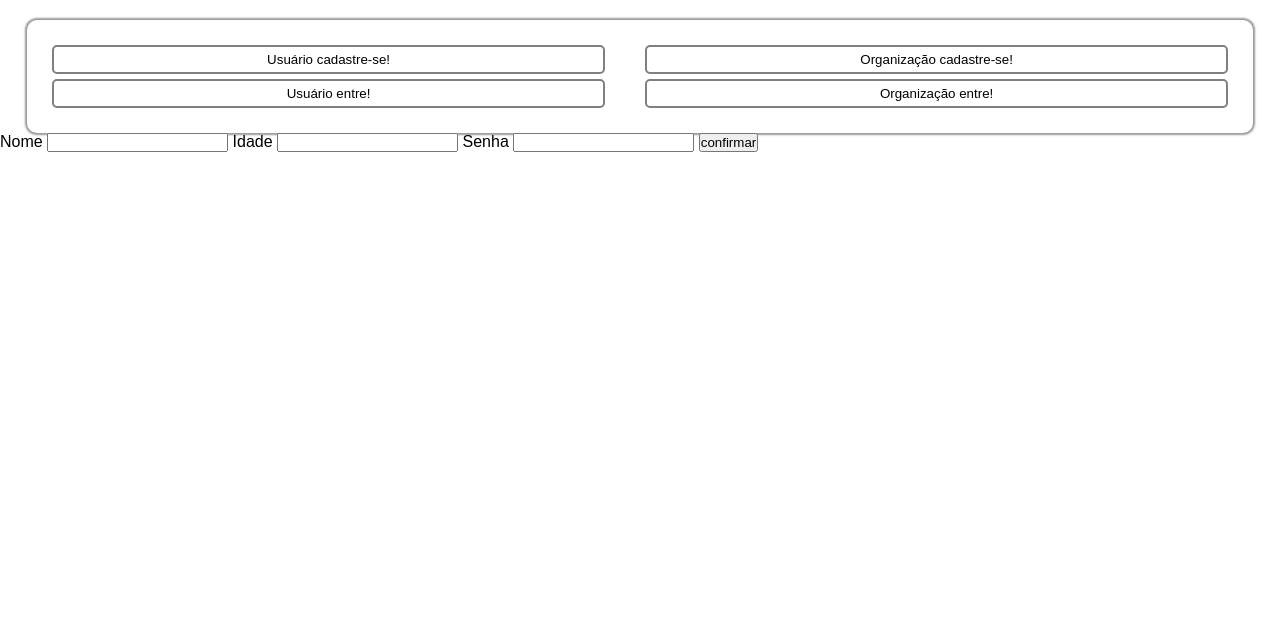
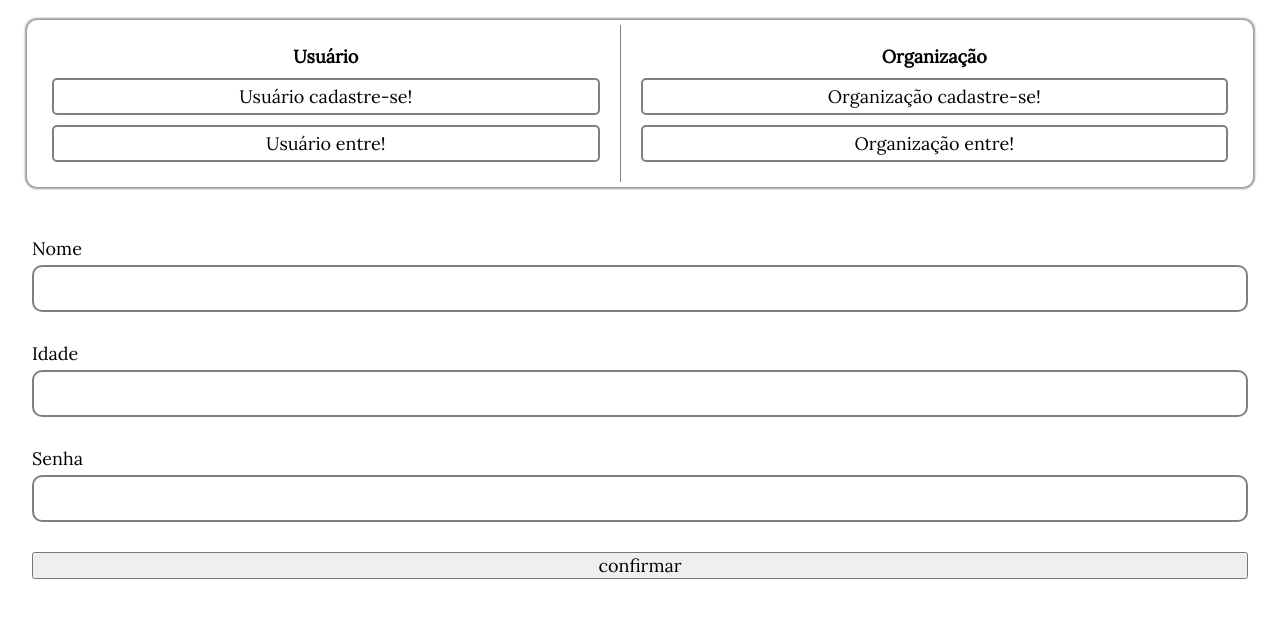
Before and after one commit to JuanSG-senai/integracao-competencias, a website with bundled scripts: page index.html in a window 1280 px wide. Both pictures are taken after a click on the button "Usuário cadastre-se!". Built offline with nearby package versions, Linux system fonts and the light colour scheme.

Commit message:
Estilizando área de cadastro e logine estilizando formulário

```diff
--- a/assets/css/main.css
+++ b/assets/css/main.css
@@ -1,7 +1,10 @@
+@import url('https://fonts.googleapis.com/css2?family=Lora&display=swap');
+
 * {
     margin: 0;
     padding: 0;
-    font-family: sans-serif;
+    font-size: large;
+    font-family: 'Lora', serif;
 }
 
 /* DEFININDO ÁREAS DE CADASTRO E LOGIN */
@@ -10,6 +13,7 @@
     display: none;
     justify-content: center;
     margin-top: 20px;
+    margin-bottom: 50px;
 }
 
 .sigInLogIn {
@@ -18,7 +22,6 @@
     grid-template-columns: auto auto;
     padding: 5px;
     background-color: white;
-    /* border: gray solid 2px; */
     border-radius: 10px;
     box-shadow: 0px 0px 2px 2px rgba(0,0,0,0.40);
 }
@@ -26,8 +29,13 @@
 .sigInLogInArea {
     display: flex;
     flex-direction: column;
+    text-align: center;
     padding: 20px;
-    gap: 5px;
+    gap: 10px;
+}
+
+.sigInLogInArea:last-child {
+    border-left: 1px gray solid;
 }
 
 .sigInLogInButton {
@@ -35,5 +43,32 @@
     border-radius: 5px;
     background-color: transparent;
     padding: 5px;
-    /* box-shadow: 0px 0px 2px 1px rgba(0,0,0,0.75); */
+    cursor: pointer;
+    transition: all 0.2s;
 }
+
+.sigInLogInButton:hover {
+    box-shadow: 0px 0px 2px 2px gray;
+}
+
+/* DEFININDO ESTILIZAÇÃO DO FORMULÁRIO */
+
+form {
+    display: flex;
+    flex-direction: column;
+    row-gap: 30px;
+    margin: 0 auto;
+    width: 95%;
+}
+
+form div {
+    display: flex;
+    flex-direction: column;
+    row-gap: 5px;
+}
+
+form input {
+    border: 2px gray solid;
+    border-radius: 10px;
+    padding: 10px;
+}
--- a/assets/js/dynamic-form.js
+++ b/assets/js/dynamic-form.js
@@ -6,14 +6,20 @@ const formulario = document.getElementById('dynamicForm');
 export const userSignUpForm = () => {
     formulario.innerHTML =
     `
+    <div>
         <label for="name">Nome</label>
         <input type="text" id="name" required>
+    </div>
 
+    <div>
         <label for="age">Idade</label>
         <input type="number" id="age" required>
+    </div>
 
+    <div>
         <label for="password">Senha</label>
         <input type="password" id="password" required>
+    </div>
 
     <button id="submit" type="submit">confirmar</button>
     `;
@@ -41,11 +47,15 @@ export const userSignUpForm = () => {
 export const userLogInForm = () => {
     formulario.innerHTML =
     `
+    <div>
         <label for="id">Seu id</label>
         <input type="number" id="id" required>
+    </div>
 
+    <div>
         <label for="password">Senha</label>
         <input type="password" id="password" required>
+    </div>
 
     <button id="submit" type="submit">confirmar</button>
     `;
@@ -77,9 +87,12 @@ export const userLogInForm = () => {
 export const organizationSignUpForm = () => {
     formulario.innerHTML =
     `
+    <div>
         <label for="organizationName">Nome da organização</label>
         <input type="text" id="organizationName" required>
+    </div>
 
+    <div>
         <label for="eventType">Tipo de evento realizado</label>
         <select name="eventType" id="eventType" required>
             <option value="" disabled selected hidden>Selecione:</option>
@@ -95,12 +108,17 @@ export const organizationSignUpForm = () => {
             <option value="Torneio">Torneio</option>
             <option value="Outro">Outro</option>
         </select>
+    </div>
 
+    <div>
         <label for="organizationLocation">Endereço sede da organização</label>
         <input type="text" id="organizationLocation" required>
+    </div>
 
+    <div>
         <label for="password">Senha</label>
         <input type="password" id="password" required>
+    </div>
 
     <button type="submit" id="submit">confirmar</button>
     `;
@@ -130,11 +148,15 @@ export const organizationSignUpForm = () => {
 export const organizationLogInForm = () => {
     formulario.innerHTML =
     `
+    <div>
         <label for="id">Id da organização</label>
         <input type="number" id="id" required>
+    </div>
 
+    <div>
         <label for="password">Senha</label>
         <input type="password" id="password" required>
+    </div>
 
     <button id="submit" type="submit">confirmar</button>
     `;
--- a/index.html
+++ b/index.html
@@ -16,12 +16,16 @@
         <div class="sigInLogIn">
 
             <div class="sigInLogInArea">
+                <h1>Usuário</h1>
+
                 <button id="userSignUpForm" type="button" class="sigInLogInButton">Usuário cadastre-se!</button>
 
                 <button id="userLogInForm" class="sigInLogInButton">Usuário entre!</button>
             </div>
 
             <div class="sigInLogInArea">
+                <h1>Organização</h1>
+
                 <button id="organizationSignUpForm" class="sigInLogInButton">Organização cadastre-se!</button>
 
                 <button id="organizationLogInForm" class="sigInLogInButton">Organização entre!</button>
```
Lines whose indentation alone changed are shown as unchanged.
